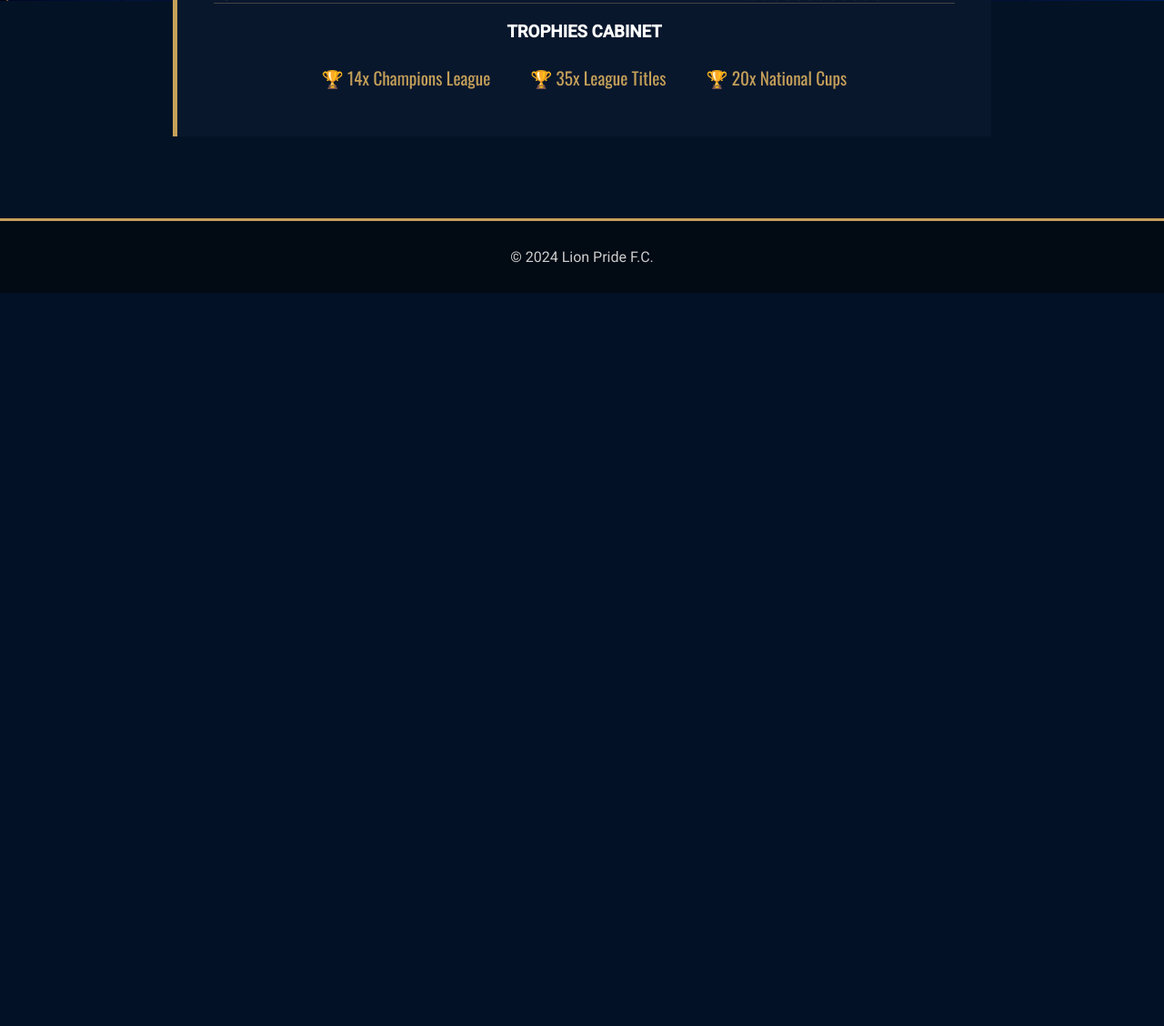
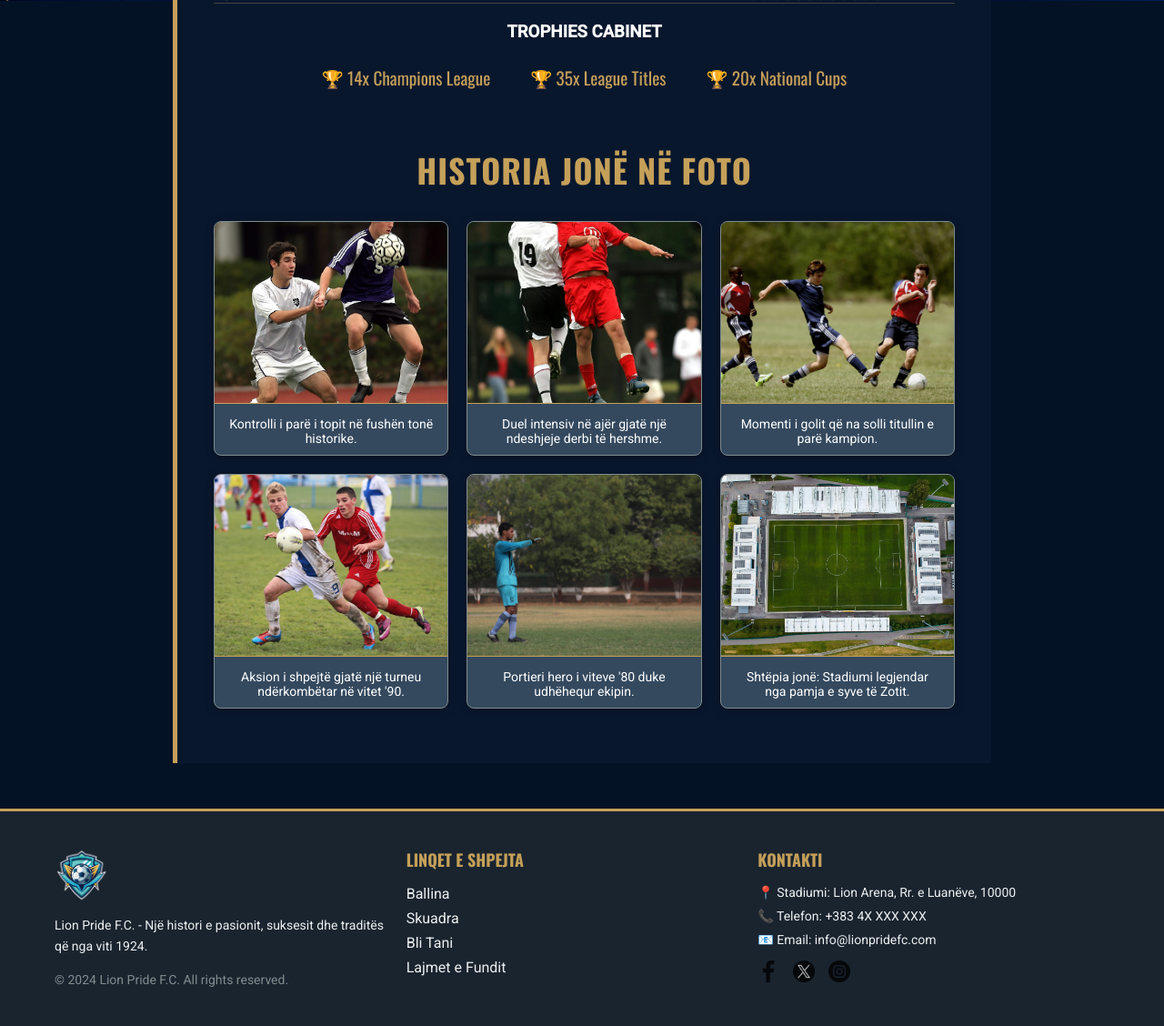
Before and after one commit to qelik12/Projekt---Dizajn-dhe-Zhvillim-i-Web, a PHP site: page /aboutus.html in a window 1280 px wide. Shown: the part 799-1927 px from the top of the page at 91% size. Before the commit the page ends 1121 px from the top, so only its background shows below. Run offline with PHP 8.4, Linux system fonts and the light colour scheme.

Commit message:
Changing some details

```diff
--- a/aboutus.html
+++ b/aboutus.html
@@ -67,9 +67,79 @@
                 <span>🏆 20x National Cups</span>
             </div>
         </div>
+
+<div class="history-gallery-section">
+            <h2 id="galleryTitle">Historia jonë në foto</h2>
+
+            <div class="photo-grid">
+                <div class="photo-item">
+                    <img src="images/historia-topi-pare.jpg" alt="Lojtar duke kontrolluar topin me gjoks">
+                    <p class="photo-caption">Kontrolli i parë i topit në fushën tonë historike.</p>
+                </div>
+
+                <div class="photo-item">
+                    <img src="images/historia-duel-ajror.jpg" alt="Dy lojtarë në duel për topin me kokë">
+                    <p class="photo-caption">Duel intensiv në ajër gjatë një ndeshjeje derbi të hershme.</p>
+                </div>
+
+                <div class="photo-item">
+                    <img src="images/historia-goditja-fituese.jpg" alt="Lojtar duke goditur topin">
+                    <p class="photo-caption">Momenti i golit që na solli titullin e parë kampion.</p>
+                </div>
+
+                <div class="photo-item">
+                    <img src="images/historia-aksion-shpejtesi.jpg" alt="Lojtar duke vrapuar me top">
+                    <p class="photo-caption">Aksion i shpejtë gjatë një turneu ndërkombëtar në vitet '90.</p>
+                </div>
+
+                <div class="photo-item">
+                    <img src="images/historia-portieri-hero.jpg" alt="Portieri duke komanduar mbrojtjen">
+                    <p class="photo-caption">Portieri hero i viteve '80 duke udhëhequr ekipin.</p>
+                </div>
+
+                <div class="photo-item">
+                    <img src="images/historia-stadiumi-legjendar.jpg" alt="Stadiumi i klubit nga pamja e lart">
+                    <p class="photo-caption">Shtëpia jonë: Stadiumi legjendar nga pamja e syve të Zotit.</p>
+                </div>
+
+            </div>
+        </div>
     </main>
 
-    <footer><p>&copy; 2024 Lion Pride F.C.</p></footer>
+    <footer class="main-footer">
+        <div class="footer-container">
+
+            <div class="footer-column brand-info">
+                <img src="images/Logo.png" alt="Logo Footer" class="footer-logo">
+                <p>Lion Pride F.C. - Një histori e pasionit, suksesit dhe traditës që nga viti 1924.</p>
+                <p class="copyright">&copy; 2024 Lion Pride F.C. All rights reserved.</p>
+            </div>
+
+            <div class="footer-column quick-links">
+                <h3>LINQET E SHPEJTA</h3>
+                <ul>
+                    <li><a href="index.html">Ballina</a></li>
+                    <li><a href="squad.html">Skuadra</a></li>
+                    <li><a href="shop.html">Bli Tani</a></li>
+                    <li><a href="news.html">Lajmet e Fundit</a></li>
+                </ul>
+            </div>
+
+            <div class="footer-column contact-info">
+                <h3>KONTAKTI</h3>
+                <p>📍 Stadiumi: Lion Arena, Rr. e Luanëve, 10000</p>
+                <p>📞 Telefon: +383 4X XXX XXX</p>
+                <p>📧 Email: <a href="mailto:info@lionpridefc.com">info@lionpridefc.com</a></p>
+
+                <div class="social-links">
+                    <a href="#"><img src="images/facebook-app-symbol.png" alt="Facebook"></a>
+                    <a href="#"><img src="images/twitter.png" alt="Twitter"></a>
+                    <a href="#"><img src="images/instagram.png" alt="Instagram"></a>
+                </div>
+            </div>
+
+        </div>
+    </footer>
 
     <script src="main.js"></script>
 </body>
--- a/style.css
+++ b/style.css
@@ -322,13 +322,114 @@ header {
     color: #041225;
 }
 
-footer {
-    background-color: #020a14;
-    color: #cccccc;
-    padding: 30px 5%;
-    text-align: center;
-    margin-top: 40px;
-    border-top: 3px solid #c5a059;
+.main-footer {
+    background-color: #1a242f; /* Ngjyrë shumë e errët, pothuajse e zezë */
+    color: #ecf0f1; /* Tekst i bardhë */
+    padding: 40px 0 20px 0;
+    font-family: 'Roboto', sans-serif;
+    border-top: 3px solid #c5a059; /* Vijë e artë lart */
+}
+
+.footer-container {
+    max-width: 1200px;
+    margin: 0 auto;
+    padding: 0 20px;
+    display: flex;
+    justify-content: space-between; /* Ndarja e hapësirës mes kolonave */
+    flex-wrap: wrap; /* Lejon kolonat të kalojnë në rresht tjetër në ekrane të vogla */
+}
+
+.footer-column {
+    flex: 1; /* Lejon kolonat të zënë hapësirë në mënyrë të barabartë */
+    min-width: 250px; /* Gjerësia minimale para se të thyhen */
+    margin-bottom: 20px;
+    padding-right: 20px;
+}
+
+.footer-column h3 {
+    color: #c5a059; /* Titujt me ngjyrë të artë */
+    font-size: 18px;
+    margin-bottom: 15px;
+    font-family: 'Oswald', sans-serif;
+}
+
+/* Kolona e Logove */
+.footer-logo {
+    width: 60px;
+    height: 60px;
+    margin-bottom: 10px;
+}
+
+.brand-info p {
+    font-size: 14px;
+    line-height: 1.6;
+}
+
+.copyright {
+    color: #7f8c8d;
+    margin-top: 15px;
+    font-size: 12px;
+}
+
+/* Linqet e Shpejta dhe Kontakti */
+.quick-links ul {
+    list-style: none;
+    padding: 0;
+}
+
+.quick-links li {
+    margin-bottom: 8px;
+}
+
+.quick-links a, .contact-info a {
+    color: #ecf0f1;
+    text-decoration: none;
+    transition: color 0.3s;
+}
+
+.quick-links a:hover, .contact-info a:hover {
+    color: #c5a059; /* Efekt i artë kur kalon mausi */
+    text-decoration: underline;
+}
+
+.contact-info p {
+    margin-bottom: 10px;
+    font-size: 14px;
+}
+
+/* Mediat Sociale */
+.social-links {
+    margin-top: 15px;
+    display: flex;
+    gap: 15px; /* Hapësirë mes ikonave */
+}
+
+.social-links img {
+    width: 24px;
+    height: 24px;
+    opacity: 0.8;
+    transition: opacity 0.3s;
+}
+
+.social-links img:hover {
+    opacity: 1;
+}
+
+
+/* Përgjegjshmëria (Mobile View) */
+@media (max-width: 768px) {
+    .footer-container {
+        flex-direction: column; /* Kolonat bëhen rreshta në ekranet e vogla */
+        align-items: center;
+        text-align: center;
+    }
+    .footer-column {
+        min-width: 90%;
+        padding-right: 0;
+    }
+    .social-links {
+        justify-content: center; /* Qendërson ikonat e mediave sociale */
+    }
 }
 
 @media (max-width: 768px) {
@@ -832,3 +933,64 @@ footer {
     min-height: 100vh;
     margin: 0;
 }
+
+
+/* ABOUT US - GALERIA  */
+.history-gallery-section {
+    grid-column: 1 / -1; /* Zë të gjithë gjerësinë në layout-in tonë Grid */
+    margin-top: 30px; /* Hapësirë nga seksioni i mësipërm */
+    padding: 20px 0;
+}
+
+/* Titulli i galerisë (përshtatet me stilin 'OUR HISTORY & MISSION') */
+#galleryTitle {
+    font-family: 'Oswald', sans-serif;
+    color: #c5a059; /* Ngjyra e artë */
+    text-transform: uppercase;
+    font-size: 36px;
+    letter-spacing: 1px;
+    margin-bottom: 30px;
+    text-align: center;
+}
+
+/* Grid-i i fotove */
+.photo-grid {
+    display: grid;
+    grid-template-columns: repeat(auto-fit, minmax(250px, 1fr)); /* Krijon kolona të përgjegjshme */
+    gap: 20px; /* Hapësirë midis fotove */
+    justify-items: center; /* Qendërson çdo foto horizontalisht */
+}
+
+/* Stilimi i kutisë së çdo fotoje */
+.photo-item {
+    background-color: #34495e; /* Ngjyra e errët e sfondit të kutisë */
+    border: 1px solid #7f8c8d; /* Korniza e errët e hershme */
+    border-radius: 8px; /* Rumbullakosja e qosheve */
+    overflow: hidden; /* Fsheh pjesët jashtë rrethit */
+    box-shadow: 0 2px 10px rgba(0, 0, 0, 0.3); /* Hije e lehtë */
+    transition: transform 0.3s, box-shadow 0.3s; /* Efekti i tranzicionit */
+}
+
+/* Efekti kur kalon mausi mbi çdo foto */
+.photo-item:hover {
+    transform: scale(1.05); /* Zmadhohet pak */
+    box-shadow: 0 0 15px #c5a059; /* Hije e artë e fortë */
+    border-color: #c5a059; /* Korniza bëhet e artë */
+}
+
+/* Stilimi i fotove vetë */
+.photo-item img {
+    width: 100%; /* Zë gjerësinë e plotë të kutisë */
+    height: 200px; /* Lartësia e fiksuar */
+    object-fit: cover; /* Pritet fotoja që të përshtatet saktë në kutinë */
+    border-bottom: 1px solid #c5a059; /* Vijë e artë në fund të fotos */
+}
+
+/* Stilimi i mbishkrimit të fotos */
+.photo-caption {
+    font-family: 'Roboto', sans-serif;
+    color: white; /* Teksti i bardhë */
+    font-size: 14px;
+    padding: 10px 15px; /* Hapësirë rreth tekstit */
+    text-align: center;
+}
```
Also changed, not shown: LoginForm.html (+33 -2 lines), index.html (+33 -2 lines), matches.html (+33 -2 lines), news.html (+34 -1 lines), register.html (+33 -2 lines), shop.html (+34 -1 lines), squad.html (+37 -6 lines), images/facebook-app-symbol.png (added), images/historia-aksion-shpejtesi.jpg (added), images/historia-duel-ajror.jpg (added), images/historia-goditja-fituese.jpg (added), images/historia-portieri-hero.jpg (added), images/historia-stadiumi-legjendar.jpg (added), images/historia-topi-pare.jpg (added), 2 more files.
